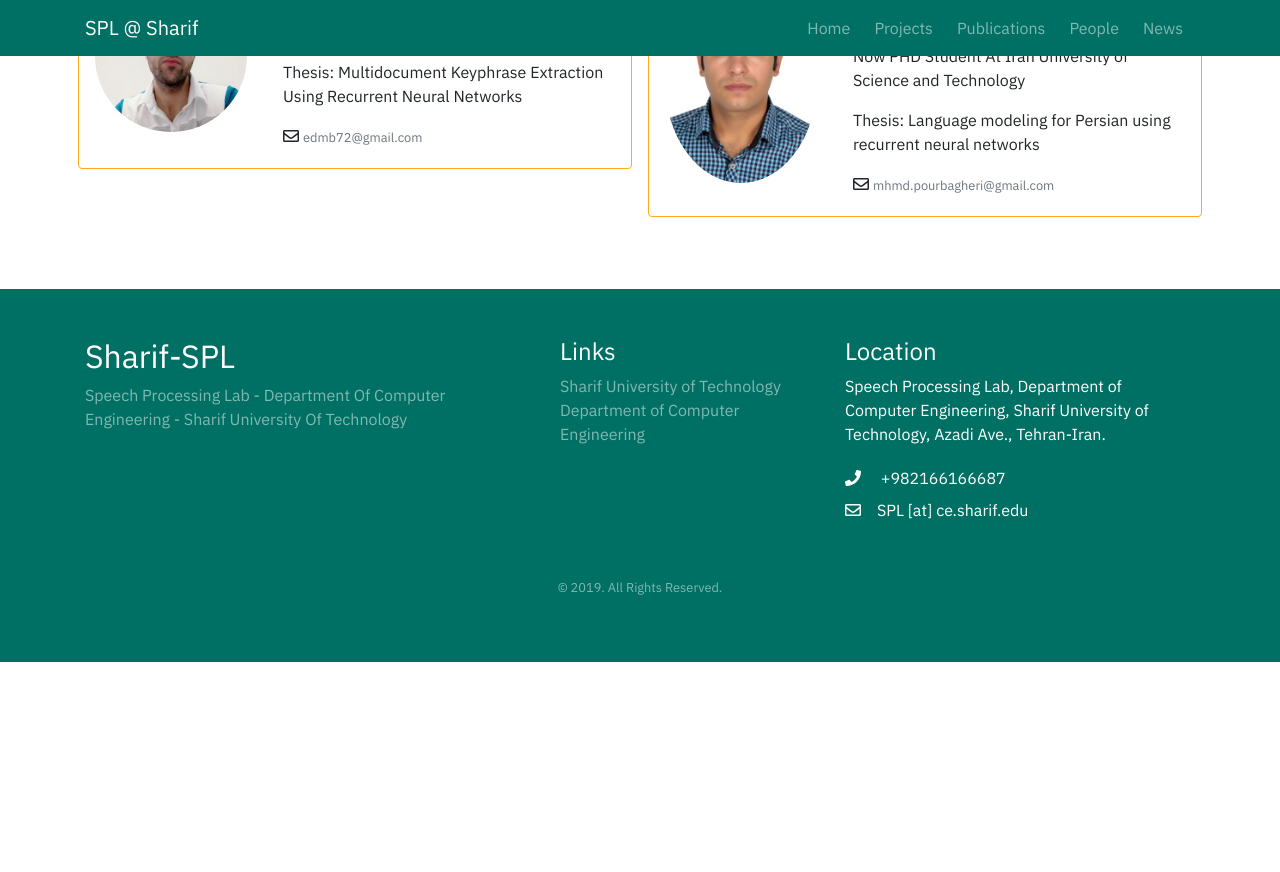
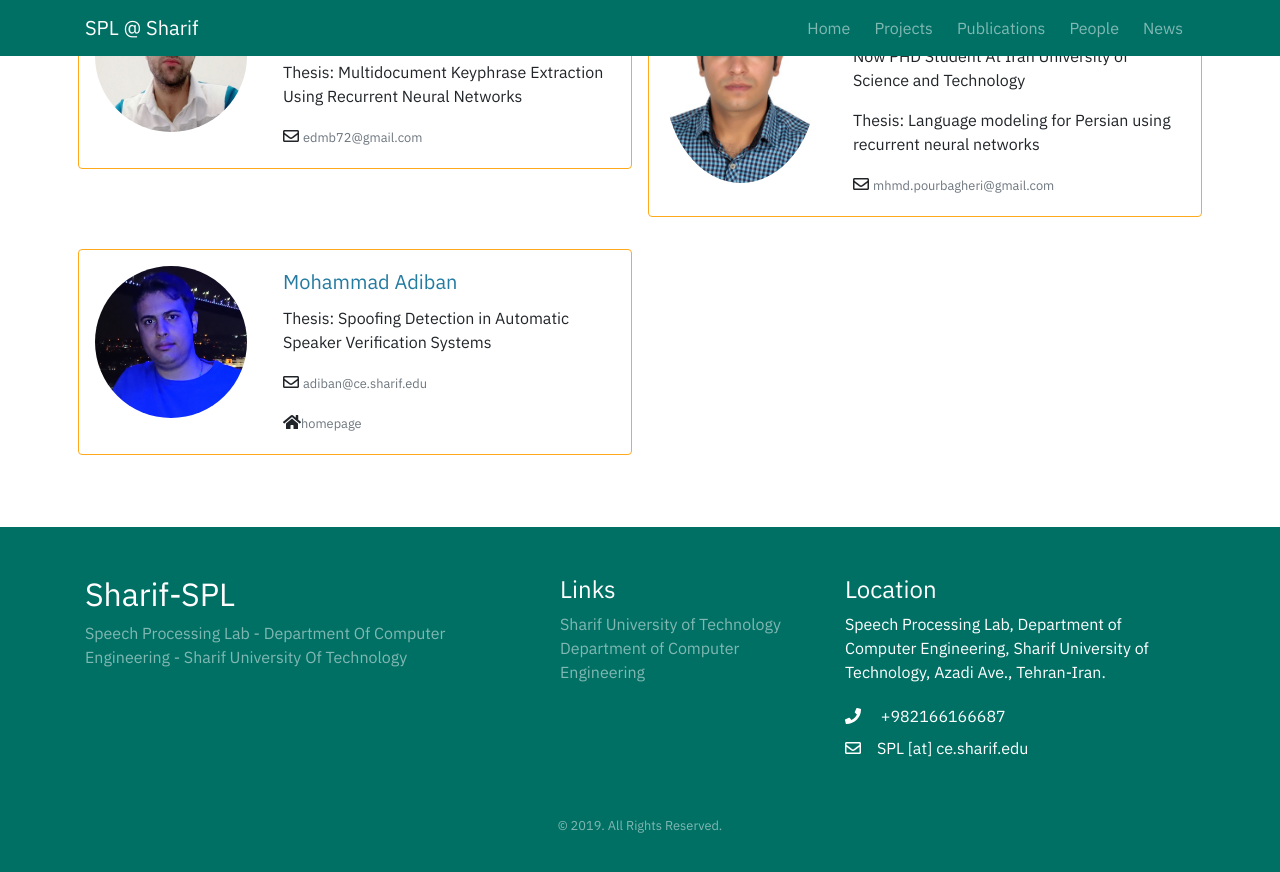
Before and after one commit to mmsamiei/spl-site, a Jekyll site: the page built from _pages/people.html, in a window 1280 px wide and 900 px high, scrolled down 2006 px. Shown: the top 872 px of the window. Built offline with Jekyll 4.4.1, drawn with Linux system fonts in a browser that asks for light colours; nearby versions of some CDN libraries; before the commit the page ends 2668 px from its top, so only the background shows below that.

Commit message:
add adiban

```diff
--- a/_data/alumni.yml
+++ b/_data/alumni.yml
@@ -27,3 +27,10 @@
   Thesis: Language modeling for Persian using recurrent neural networks
   position: Now PHD Student At Iran University of Science and Technology
   img: "pourbagheri.jpg"
+
+- first_name: Mohammad
+  last_name: Adiban
+  mail: adiban@ce.sharif.edu
+  Thesis: Spoofing Detection in Automatic Speaker Verification Systems
+  homepage: https://www.researchgate.net/profile/Mohammad_Adiban3
+  img: "Adiban.jpg"
```
Also changed, not shown: assets/img/team-img/Adiban.jpg (added), 2 other files.
